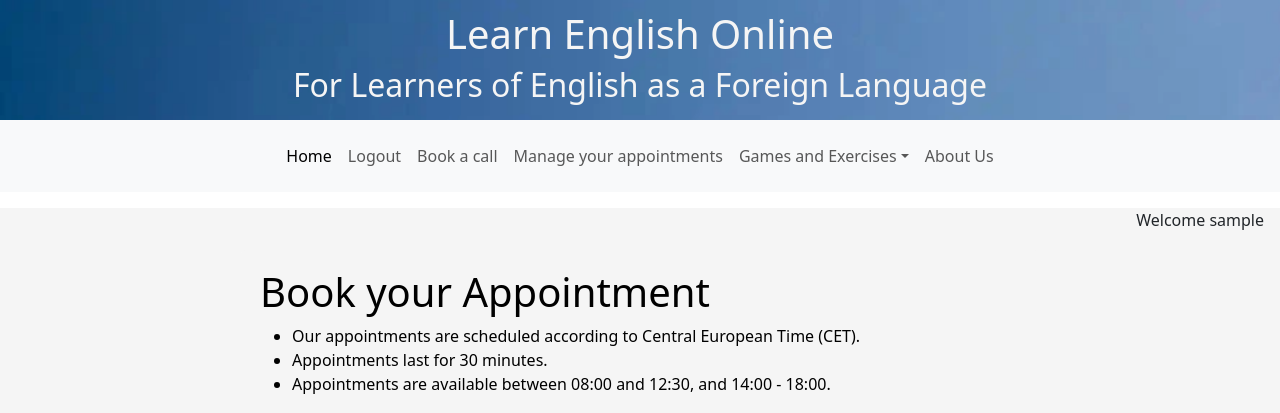
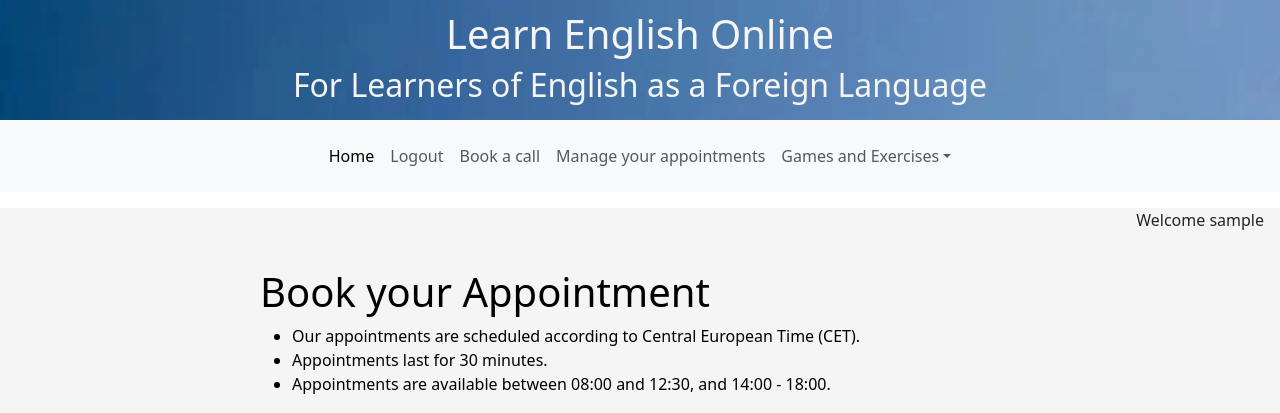
Before and after one commit to rich-p-rich/english-tutor-django-p4, a Django app: page /appointments/ in a window 1280 px wide. Shown: the top 413 px of the page. Run offline with Django 5.2, Linux system fonts and the light colour scheme; the visitor is signed in with stand-in values (Sample User, id 1); data comes from the database, SQL or seed files in the repository; data that the repository does not hold is empty; some libraries are stand-ins or nearby versions.

Commit message:
Remove 'About Us' navbar link for MVP

```diff
--- a/templates/base.html
+++ b/templates/base.html
@@ -81,9 +81,6 @@
             </ul>
           </li>
           {% endif %}
-          <li class="nav-item">
-            <a class="nav-link" href="#">About Us</a>
-          </li>
         </ul>
       </div>
     </div>
```
